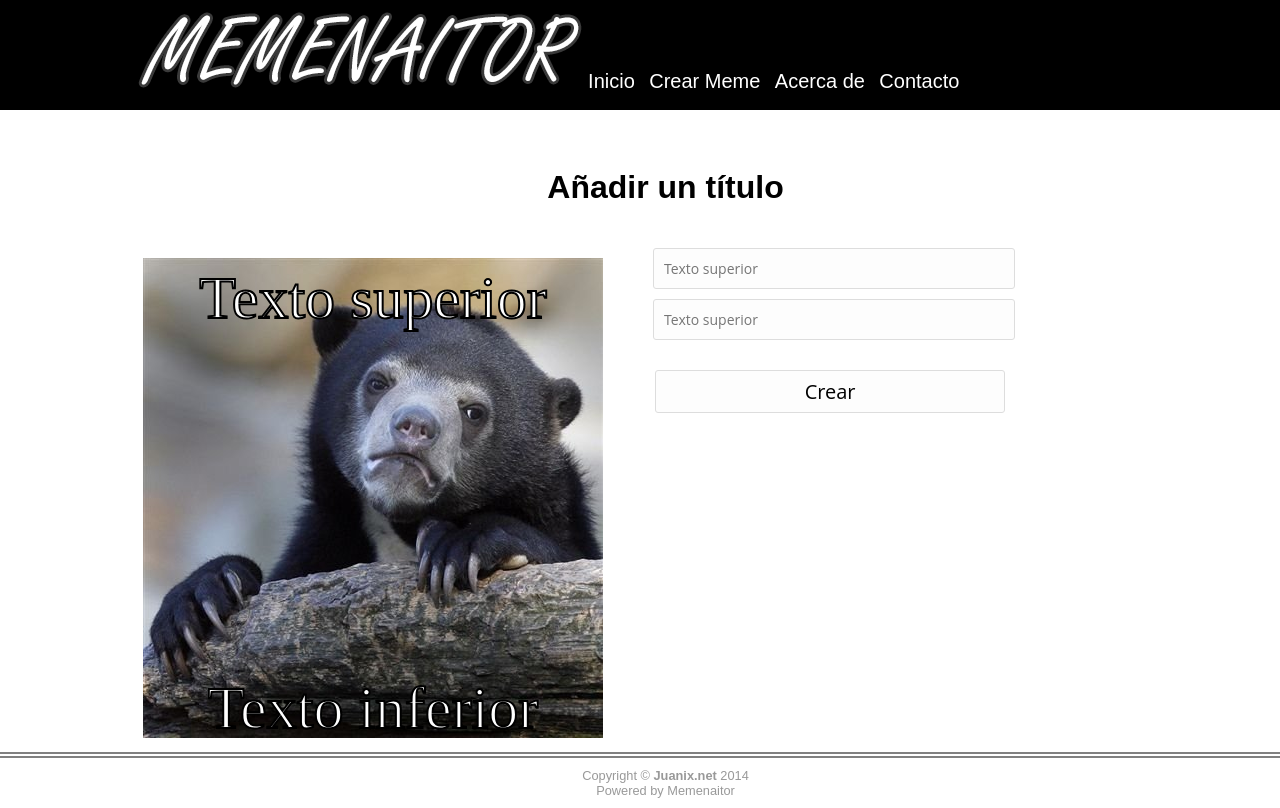
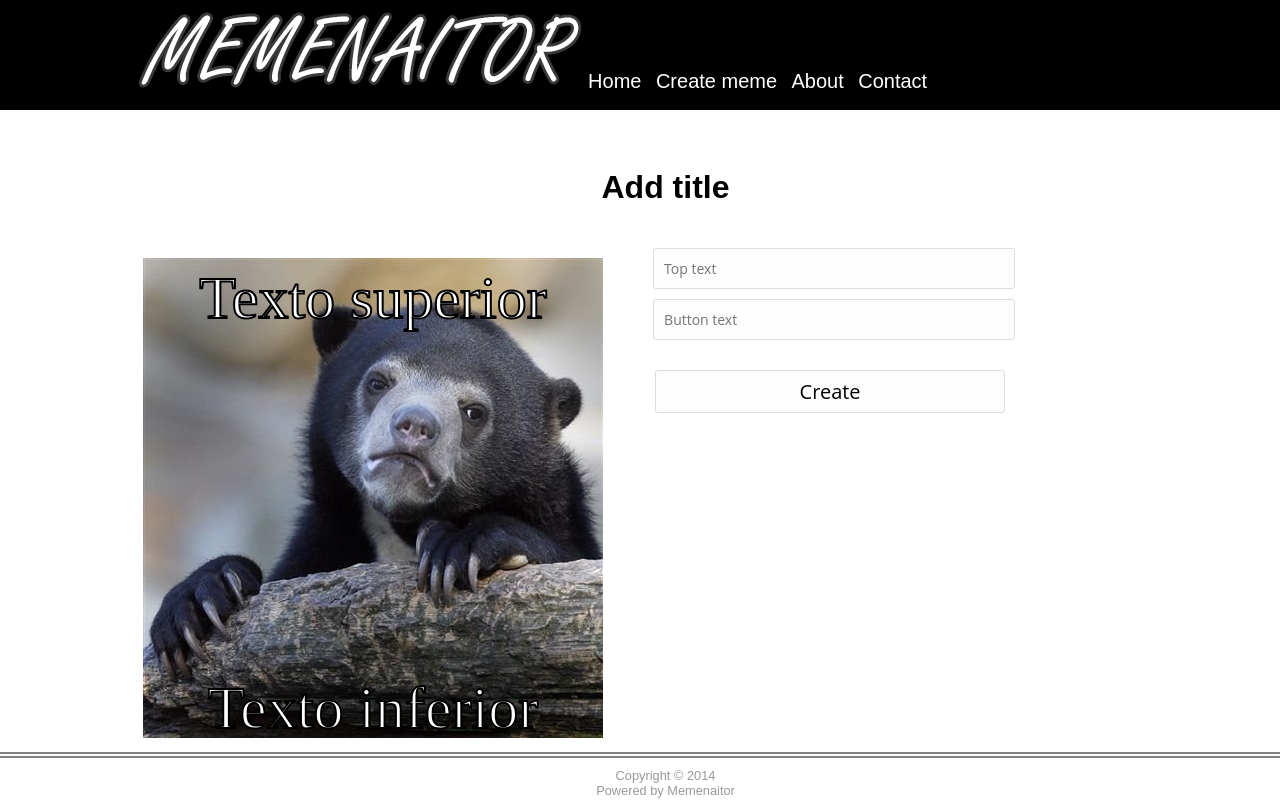
Before and after one commit to OverStruck/memenaitor, a PHP site: page /edit.php?img=1 in a window 1280 px wide; the page is wider, and only the part inside the window is pictured. Run offline with PHP 8.4, Linux system fonts and the light colour scheme; some libraries are stand-ins or nearby versions.

Commit message:
Language fix & readme

```diff
--- a/template/edit_body.php
+++ b/template/edit_body.php
@@ -1,11 +1,11 @@
-<h1>Añadir un título</h1>
+<h1>Add title</h1>
 <div class="bmeme">
 	<canvas id="meme"></canvas>
 </div>
 <div id="editor">
-	<input id="top-text" type="text" placeholder="Texto superior" autocomplete="off">
-	<input id="button-text" type="text" placeholder="Texto superior" autocomplete="off">
-	<button>Crear</button>
+	<input id="top-text" type="text" placeholder="Top text" autocomplete="off">
+	<input id="button-text" type="text" placeholder="Button text" autocomplete="off">
+	<button>Create</button>
 </div>
 
 <script src="http://ajax.googleapis.com/ajax/libs/jquery/1.9.1/jquery.min.js"></script>
--- a/template/footer.php
+++ b/template/footer.php
@@ -1,6 +1,6 @@
 </div>
 <div id="footer">
-Copyright &copy; <b>Juanix.net</b> 2014 <br> Powered by Memenaitor
+Copyright &copy; 2014 <br> Powered by Memenaitor
 </div>
 </body>
 </html>
--- a/template/header.php
+++ b/template/header.php
@@ -9,10 +9,10 @@
 	<div class="container">
 		<div id="logo"></div>
 		<div id="menu">
-			<a href="#">Inicio</a>
-			<a href="#">Crear Meme</a>
-			<a href="#">Acerca de</a>
-			<a href="#">Contacto</a>
+			<a href="#">Home</a>
+			<a href="#">Create meme</a>
+			<a href="#">About</a>
+			<a href="#">Contact</a>
 		</div>
 	</div>
 </div>
```
Also changed, not shown: README.md.
